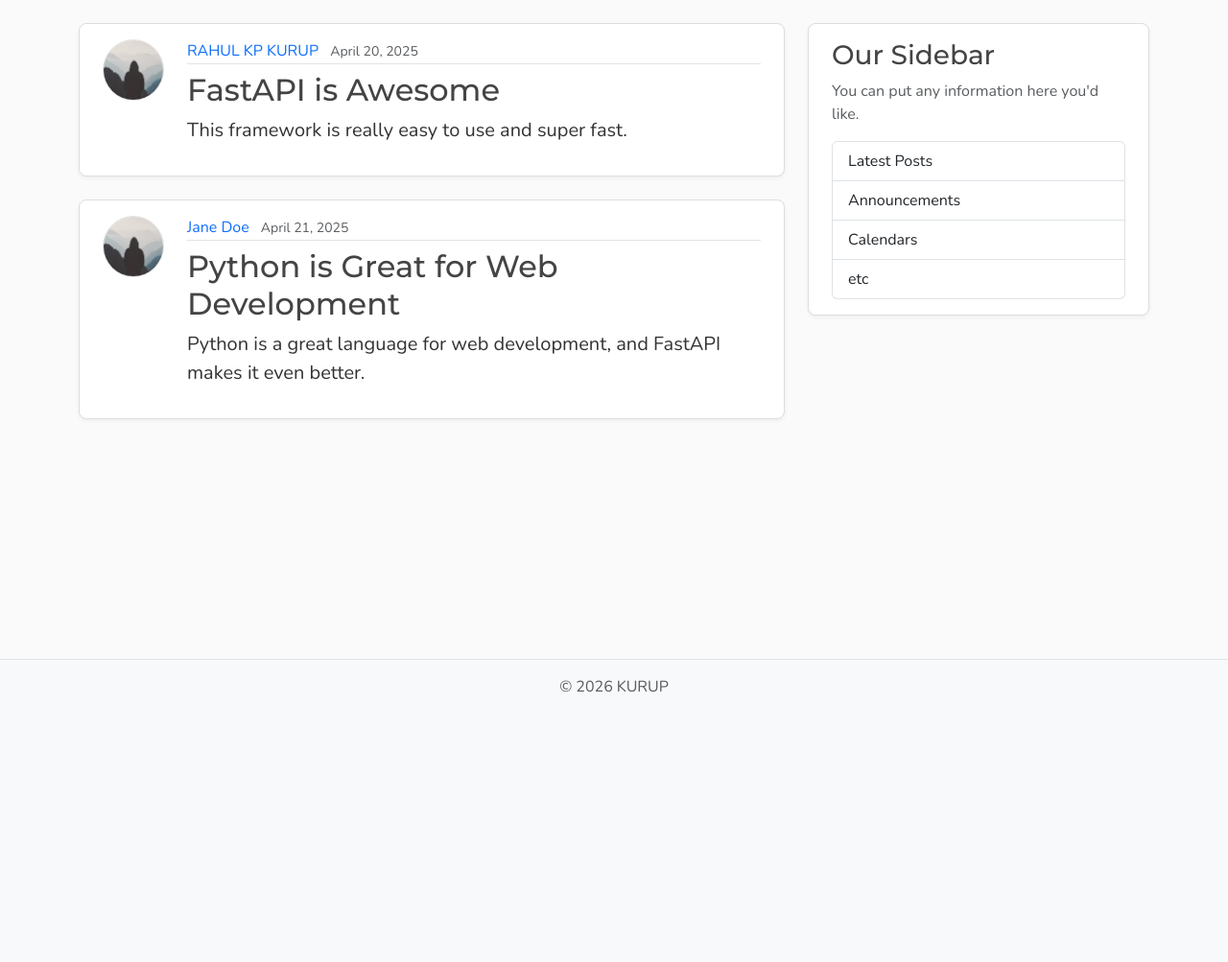
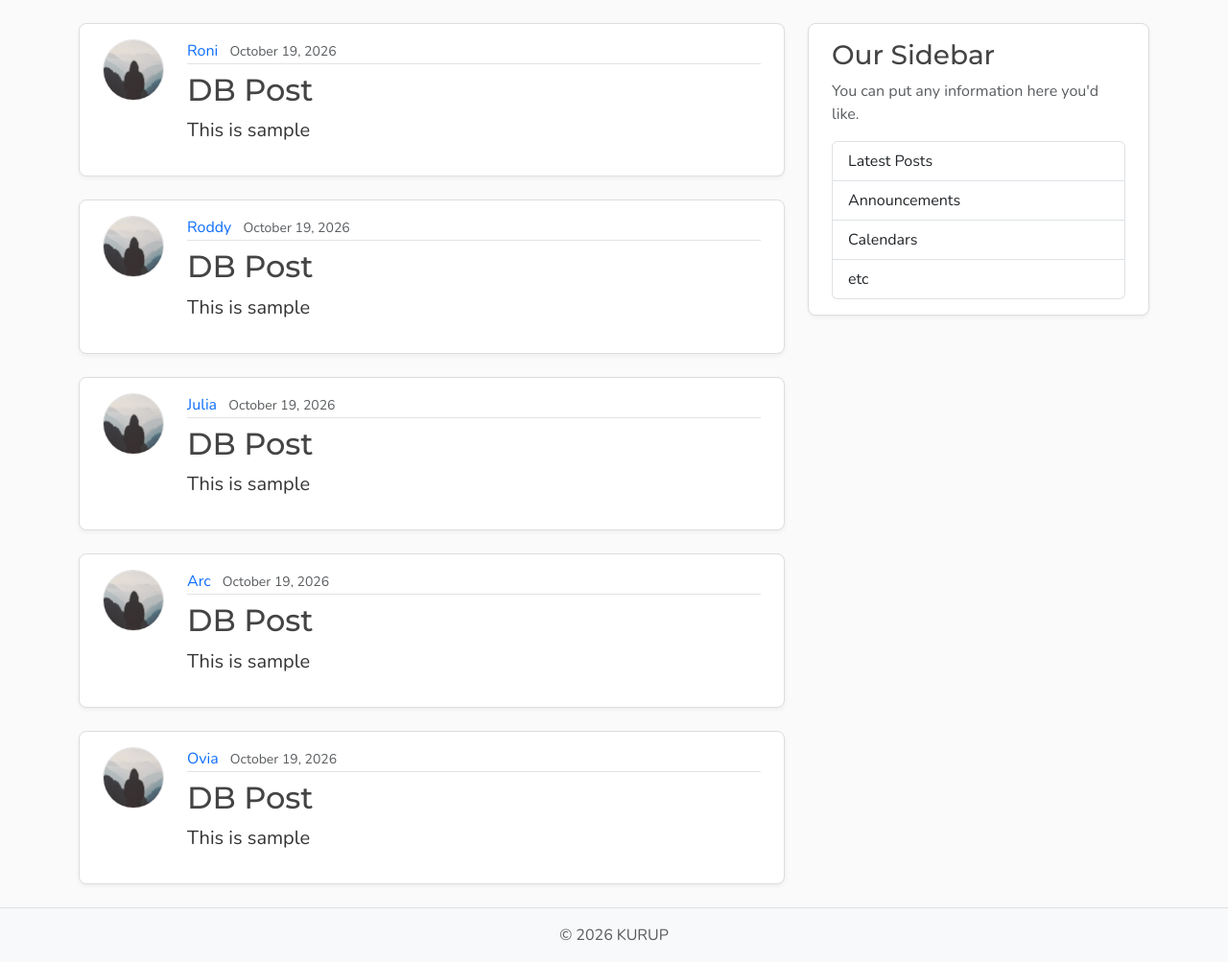
Before and after one commit to rahulkp-ai/FastAPI, a FastAPI app: page /posts in a window 1280 px wide. Shown: the part 56-1059 px from the top of the page at 96% size. Before the commit the page ends 778 px from the top, so only its background shows below. Run offline with FastAPI, Linux system fonts and the light colour scheme.

Commit message:
feat: enhance user and post management with SQLAlchemy integration and new templates

```diff
--- a/main.py
+++ b/main.py
@@ -1,82 +1,174 @@
-from fastapi import FastAPI, HTTPException, Request, status
+from typing import Annotated
+
+from fastapi import Depends, FastAPI, HTTPException, Request, status
 from fastapi.exceptions import RequestValidationError
 from fastapi.responses import JSONResponse
 from fastapi.staticfiles import StaticFiles
 from fastapi.templating import Jinja2Templates
+from sqlalchemy import select
+from sqlalchemy.orm import Session
 from starlette.exceptions import HTTPException as StarletteHTTPException
-from schemas import PostCreate, PostResponse
+
+import models
+from database import Base, engine, get_db
+from schemas import PostCreate, PostResponse, UserCreate, UserResponse
+
+Base.metadata.create_all(bind=engine)
 
 app = FastAPI()
 
 app.mount("/static", StaticFiles(directory="static"), name="static")
+app.mount("/media", StaticFiles(directory="media"), name="media")
 
 templates = Jinja2Templates(directory="templates")
 
-posts: list[dict] = [
-    {
-        "id"        : 1,
-        "author"    : "RAHUL KP KURUP",
-        "title"     : "FastAPI is Awesome",
-        "content"   : "This framework is really easy to use and super fast.",
-        "date_posted": "April 20, 2025",
-    },
-    {
-        "id"        : 2,
-        "author"    : "Jane Doe",
-        "title"     : "Python is Great for Web Development",
-        "content"   : "Python is a great language for web development, and FastAPI makes it even better.",
-        "date_posted": "April 21, 2025",
-    },
-]
 
 @app.get("/", include_in_schema=False, name="home")
 @app.get("/posts", include_in_schema=False, name="posts")
-def home(request: Request):
+def home(request: Request, db: Annotated[Session, Depends(get_db)]):
+    result = db.execute(select(models.Post))
+    posts = result.scalars().all()
     return templates.TemplateResponse(
-        request =request,
-        name    ="home.html",
-        context ={"posts": posts, "title": "Home"}
+        request,
+        "home.html",
+        {"posts": posts, "title": "Home"},
     )
 
 
-@app.get("/posts/{post_id}", include_in_schema=False, name="post_page")
-def post_page(request: Request, post_id: int):
-    for post in posts:
-        if post.get("id") == post_id:
-            return templates.TemplateResponse(
-                request =request,
-                name    ="post.html",
-                context ={"post": post, "title": post['title'][:50]}
-            )
+@app.get("/posts/{post_id}", include_in_schema=False)
+def post_page(request: Request, post_id: int, db: Annotated[Session, Depends(get_db)]):
+    result = db.execute(select(models.Post).where(models.Post.id == post_id))
+    post = result.scalars().first()
+    if post:
+        title = post.title[:50]
+        return templates.TemplateResponse(
+            request,
+            "post.html",
+            {"post": post, "title": title},
+        )
     raise HTTPException(status_code=status.HTTP_404_NOT_FOUND, detail="Post not found")
 
+
+@app.get("/users/{user_id}/posts", include_in_schema=False, name="user_posts")
+def user_posts_page(
+    request: Request,
+    user_id: int,
+    db: Annotated[Session, Depends(get_db)],
+):
+    result = db.execute(select(models.User).where(models.User.id == user_id))
+    user = result.scalars().first()
+    if not user:
+        raise HTTPException(
+            status_code=status.HTTP_404_NOT_FOUND,
+            detail="User not found",
+        )
+    result = db.execute(select(models.Post).where(models.Post.user_id == user_id))
+    posts = result.scalars().all()
+    return templates.TemplateResponse(
+        request,
+        "user_posts.html",
+        {"posts": posts, "user": user, "title": f"{user.username}'s Posts"},
+    )
+
+
+@app.post(
+    "/api/users",
+    response_model=UserResponse,
+    status_code=status.HTTP_201_CREATED,
+)
+def create_user(user: UserCreate, db: Annotated[Session, Depends(get_db)]):
+    result = db.execute(
+        select(models.User).where(models.User.username == user.username),
+    )
+    existing_user = result.scalars().first()
+    if existing_user:
+        raise HTTPException(
+            status_code=status.HTTP_400_BAD_REQUEST,
+            detail="Username already exists",
+        )
+    result = db.execute(
+        select(models.User).where(models.User.email == user.email),
+    )
+    existing_email = result.scalars().first()
+    if existing_email:
+        raise HTTPException(
+            status_code=status.HTTP_400_BAD_REQUEST,
+            detail="Email already registered",
+        )
+    new_user = models.User(
+        username=user.username,
+        email=user.email,
+    )
+    db.add(new_user)
+    db.commit()
+    db.refresh(new_user)
+    return new_user
+
+
+@app.get("/api/users/{user_id}", response_model=UserResponse)
+def get_user(user_id: int, db: Annotated[Session, Depends(get_db)]):
+    result = db.execute(
+        select(models.User).where(models.User.id == user_id),
+    )
+    user = result.scalars().first()
+    if user:
+        return user
+    raise HTTPException(status_code=status.HTTP_404_NOT_FOUND, detail="User not found")
+
+
+@app.get("/api/users/{user_id}/posts", response_model=list[PostResponse])
+def get_user_posts(user_id: int, db: Annotated[Session, Depends(get_db)]):
+    result = db.execute(select(models.User).where(models.User.id == user_id))
+    user = result.scalars().first()
+    if not user:
+        raise HTTPException(
+            status_code=status.HTTP_404_NOT_FOUND,
+            detail="User not found",
+        )
+    result = db.execute(select(models.Post).where(models.Post.user_id == user_id))
+    posts = result.scalars().all()
+    return posts
+
+
 @app.get("/api/posts", response_model=list[PostResponse])
-def get_api_posts():
+def get_posts(db: Annotated[Session, Depends(get_db)]):
+    result = db.execute(select(models.Post))
+    posts = result.scalars().all()
     return posts
+
 
 @app.post(
     "/api/posts",
-    response_model  =PostResponse,
-    status_code     =status.HTTP_201_CREATED,
+    response_model=PostResponse,
+    status_code=status.HTTP_201_CREATED,
 )
-def create_post(post: PostCreate):
-    new_id      = max(p["id"] for p in posts) + 1 if posts else 1
-    new_post    = {
-        "id"        : new_id,
-        "author"    : post.author,
-        "title"     : post.title,
-        "content"   : post.content,
-        "date_posted": "April 23, 2025",
-    }
-    posts.append(new_post)
+def create_post(post: PostCreate, db: Annotated[Session, Depends(get_db)]):
+    result = db.execute(select(models.User).where(models.User.id == post.user_id))
+    user = result.scalars().first()
+    if not user:
+        raise HTTPException(
+            status_code=status.HTTP_404_NOT_FOUND,
+            detail="User not found",
+        )
+    new_post = models.Post(
+        title=post.title,
+        content=post.content,
+        user_id=post.user_id,
+    )
+    db.add(new_post)
+    db.commit()
+    db.refresh(new_post)
     return new_post
 
+
 @app.get("/api/posts/{post_id}", response_model=PostResponse)
-def get_api_post(post_id: int):
-    for post in posts:
-        if post.get("id") == post_id:
-            return post
+def get_post(post_id: int, db: Annotated[Session, Depends(get_db)]):
+    result = db.execute(select(models.Post).where(models.Post.id == post_id))
+    post = result.scalars().first()
+    if post:
+        return post
     raise HTTPException(status_code=status.HTTP_404_NOT_FOUND, detail="Post not found")
+
 
 @app.exception_handler(StarletteHTTPException)
 def general_http_exception_handler(request: Request, exception: StarletteHTTPException):
@@ -85,7 +177,6 @@ def general_http_exception_handler(request: Request, exception: StarletteHTTPExc
         if exception.detail
         else "An error occurred. Please check your request and try again."
     )
-
     if request.url.path.startswith("/api"):
         return JSONResponse(
             status_code=exception.status_code,
@@ -101,6 +192,7 @@ def general_http_exception_handler(request: Request, exception: StarletteHTTPExc
         },
         status_code=exception.status_code,
     )
+
 
 @app.exception_handler(RequestValidationError)
 def validation_exception_handler(request: Request, exception: RequestValidationError):
--- a/templates/home.html
+++ b/templates/home.html
@@ -4,19 +4,20 @@
     <article class="content-section py-3 px-4 mb-4">
       <div class="d-flex align-items-start gap-4">
         <img class="rounded-circle article-img flex-shrink-0"
-             src="{{ url_for('static', path='profile_pics/default.jpg') }}"
-             alt="{{ post.author }}'s profile picture"
+             src="{{ post.author.image_path }}"
+             alt="{{ post.author.username }}'s profile picture"
              width="64"
              height="64"
              loading="lazy">
         <div class="flex-grow-1">
           <div class="article-metadata mb-2">
-            <a class="me-2" href="#">{{ post.author }}</a>
-            <small class="text-body-secondary">{{ post.date_posted }}</small>
+            <a class="me-2"
+               href="{{ url_for("user_posts", user_id=post.author.id) }}">{{ post.author.username }}</a>
+            <small class="text-body-secondary">{{ post.date_posted.strftime("%B %d, %Y") }}</small>
           </div>
           <h2>
             <a class="article-title"
-               href="{{ url_for('post_page', post_id=post.id) }}">{{ post.title }}</a>
+               href="{{ url_for("post_page", post_id=post.id) }}">{{ post.title }}</a>
           </h2>
           <p class="article-content">{{ post.content }}</p>
         </div>
```
Also changed, not shown: schemas.py (+6 -4 lines), templates/post.html (+5 -4 lines), templates/user_posts.html (added, +30 -0 lines), blog.db (added).
